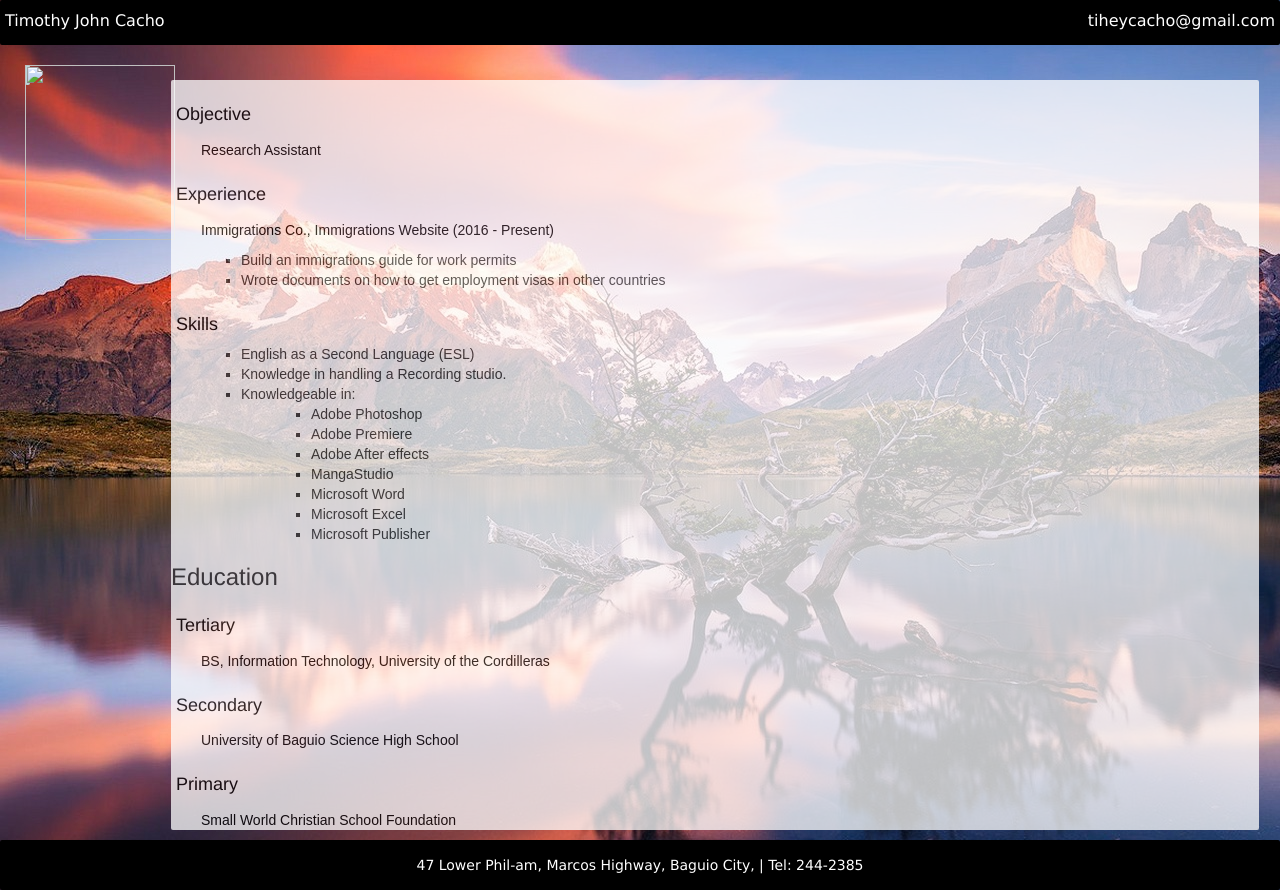
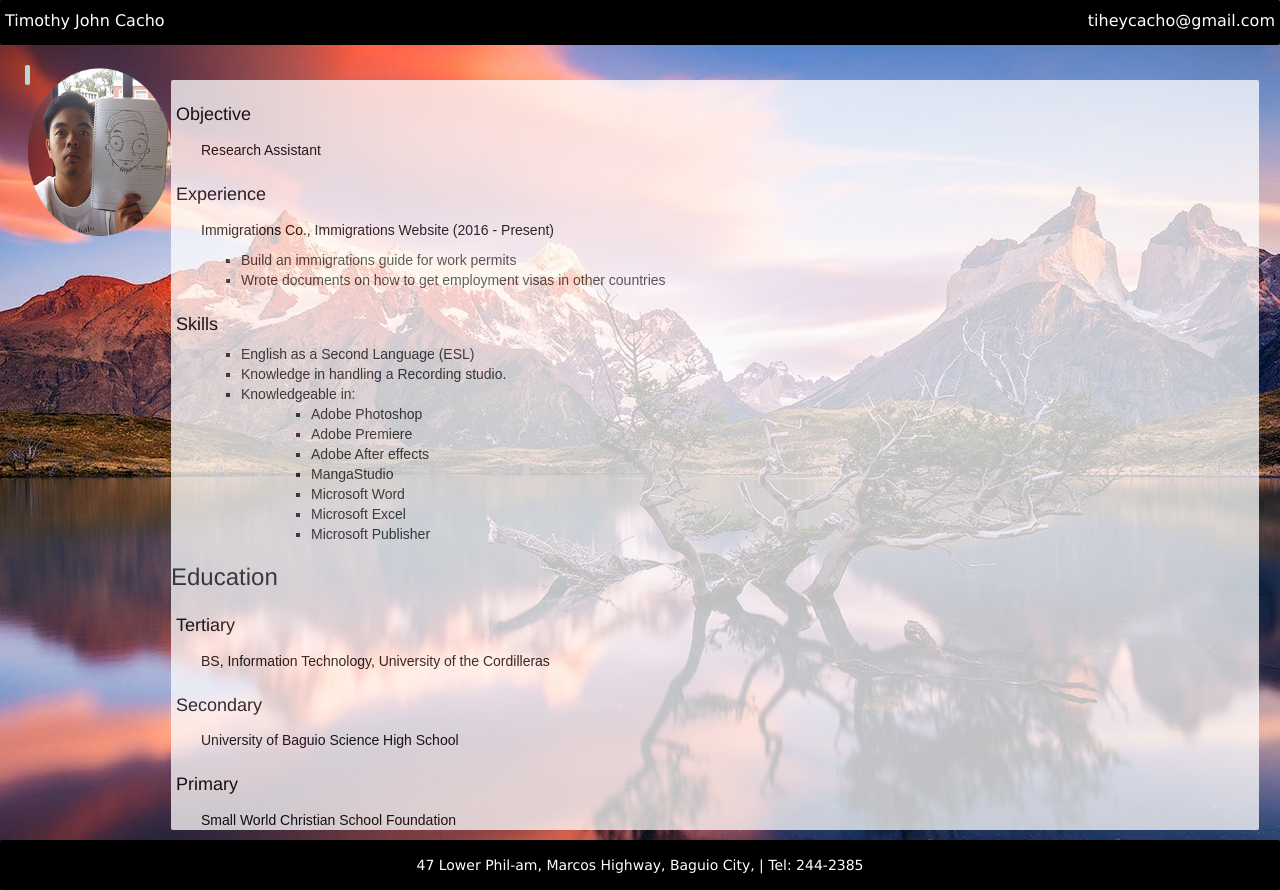
Before and after one commit to tihey/portfolios, a website: page CachoResumeLabActivity2.html in a window 1280 px wide. Drawn offline with Linux system fonts and the light colour scheme; the site is published under a folder, as on GitHub Pages, so addresses that start at the root find nothing.

Commit message:
Update CachoResumeLabActivity2.html

```diff
--- a/CachoResumeLabActivity2.html
+++ b/CachoResumeLabActivity2.html
@@ -15,7 +15,7 @@
 			<a href="index.html"><p id="name">Timothy John Cacho</p></a>
 			<a href="mailto:you@yourdomain.com"><p id="email">tiheycacho@gmail.com</p></a>
 		</div>
-		<div class="left"><img src="/img/profile.png" width="150px" height="175px"></div>
+		<div class="left"><img src="img/profile.png" width="150px" height="175px"></div>
 		<div class="right">
 			<h4>Objective</h4>
 			<p>Research Assistant</p>
```
